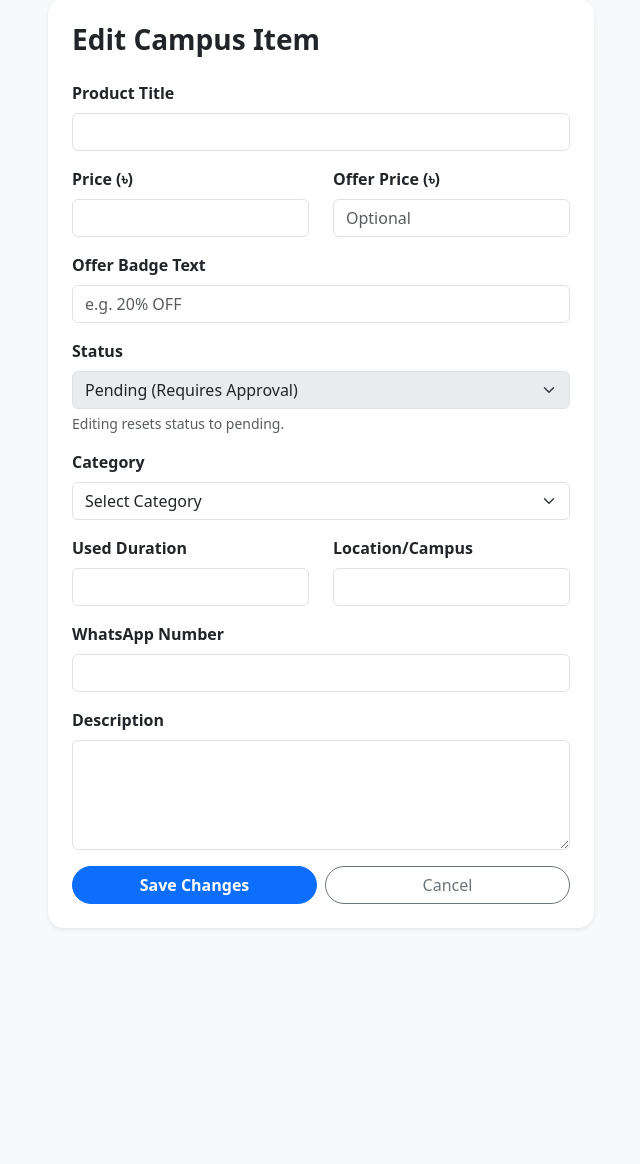
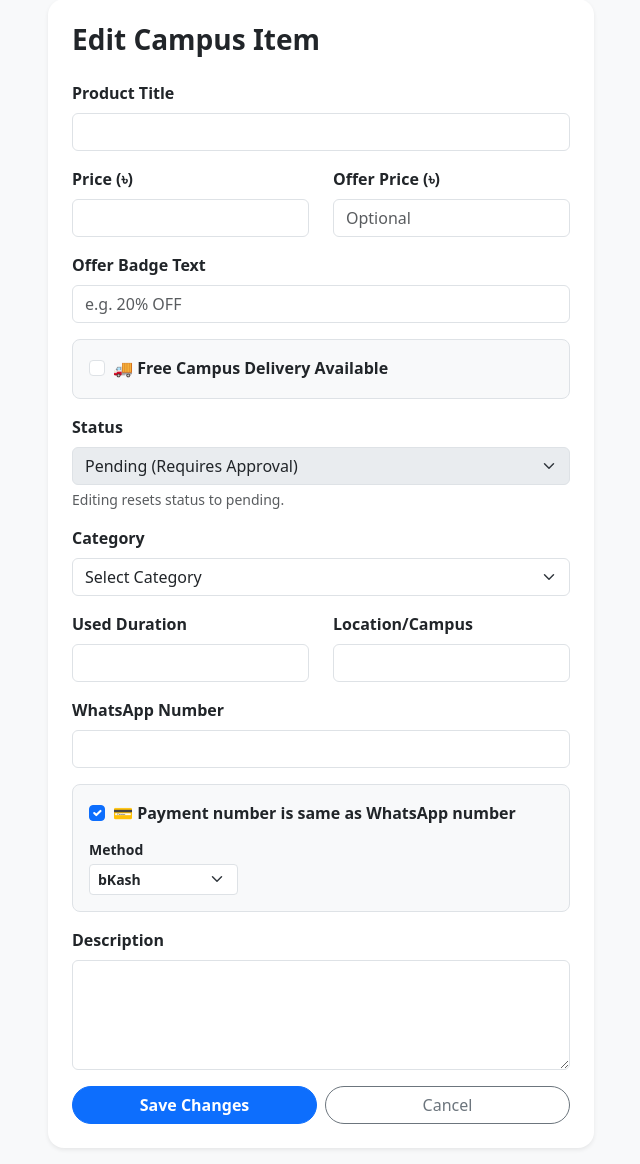
Before and after one commit to tanaybiswas-exe/diu-marketplace, a Flask app: template templates/edit_product.html in a window 1280 px wide. Shown: the part 49-1213 px from the top of the page, without its empty margins (319-959 px from the left). Before the commit the page ends 978 px from the top, so only its background shows below. Run offline with Flask 3, Linux system fonts and the light colour scheme; the template is opened without the code that fills it, so the values that code supplies are empty; some libraries are stand-ins or nearby versions.

Commit message:
edit_product.html

```diff
--- a/templates/edit_product.html
+++ b/templates/edit_product.html
@@ -5,6 +5,7 @@
     <meta name="viewport" content="width=device-width, initial-scale=1.0">
     <title>Edit Product - DIU Marketplace</title>
     <link href="https://cdn.jsdelivr.net/npm/bootstrap@5.3.0/dist/css/bootstrap.min.css" rel="stylesheet">
+    <link rel="stylesheet" href="https://cdn.jsdelivr.net/npm/bootstrap-icons@1.11.0/font/bootstrap-icons.css">
 </head>
 <body class="bg-light">
     <div class="container my-5">
@@ -35,6 +36,16 @@
                             <input type="text" name="offer_text" class="form-control" value="{{ product.offer_text if product.offer_text else '' }}" placeholder="e.g. 20% OFF">
                         </div>
 
+                        <!-- 🟢 Free Delivery Option -->
+                        <div class="mb-3 p-3 bg-light rounded-3 border">
+                            <div class="form-check">
+                                <input class="form-check-input cursor-pointer" type="checkbox" id="free_delivery" name="free_delivery" value="true" {% if product.free_delivery %}checked{% endif %}>
+                                <label class="form-check-label fw-bold text-dark cursor-pointer" for="free_delivery">
+                                    🚚 Free Campus Delivery Available
+                                </label>
+                            </div>
+                        </div>
+
                         <div class="mb-3">
                             <label class="form-label fw-bold">Status</label>
                             <select name="status" class="form-select" disabled>
@@ -47,7 +58,6 @@
                             <label class="form-label fw-bold">Category</label>
                             <select name="category" class="form-select" required>
                                 <option value="">Select Category</option>
-
                                 {% if live_categories %}
                                     {% for cat in live_categories %}
                                         <option value="{{ cat }}" {% if product.category == cat %}selected{% endif %}>{{ cat }}</option>
@@ -61,6 +71,7 @@
                                 {% endif %}
                             </select>
                         </div>
+
                         <div class="row mb-3">
                             <div class="col">
                                 <label class="form-label fw-bold">Used Duration</label>
@@ -72,9 +83,36 @@
                             </div>
                         </div>
 
+                        <!-- 🟢 WhatsApp Number -->
                         <div class="mb-3">
                             <label class="form-label fw-bold">WhatsApp Number</label>
-                            <input type="text" name="whatsapp" class="form-control" value="{{ product.whatsapp }}" required>
+                            <input type="tel" id="whatsapp_num" name="whatsapp" class="form-control" value="{{ product.whatsapp }}" required oninput="syncPaymentNumber()">
+                        </div>
+
+                        <!-- 🟢 Payment Number & Method Section -->
+                        <div class="mb-3 p-3 bg-light rounded-3 border">
+                            <div class="form-check mb-2">
+                                <input class="form-check-input cursor-pointer" type="checkbox" id="same_as_whatsapp" onchange="togglePaymentInput()"
+                                {% if not product.seller_mobile or product.seller_mobile == product.whatsapp %}checked{% endif %}>
+                                <label class="form-check-label fw-bold text-dark cursor-pointer" for="same_as_whatsapp">
+                                    💳 Payment number is same as WhatsApp number
+                                </label>
+                            </div>
+
+                            <div class="row g-2 pt-1">
+                                <div class="col-4">
+                                    <label class="form-label fw-bold small mb-1">Method</label>
+                                    <select name="seller_payment_method" class="form-select form-select-sm fw-bold">
+                                        <option value="bKash" {% if product.seller_payment_method == 'bKash' %}selected{% endif %}>bKash</option>
+                                        <option value="Nagad" {% if product.seller_payment_method == 'Nagad' %}selected{% endif %}>Nagad</option>
+                                        <option value="Rocket" {% if product.seller_payment_method == 'Rocket' %}selected{% endif %}>Rocket</option>
+                                    </select>
+                                </div>
+                                <div id="different_payment_box" class="col-8 {% if not product.seller_mobile or product.seller_mobile == product.whatsapp %}d-none{% endif %}">
+                                    <label class="form-label fw-bold small mb-1">Payment Number</label>
+                                    <input type="tel" id="payment_num" name="seller_mobile" class="form-control form-control-sm" value="{{ product.seller_mobile if product.seller_mobile else '' }}" placeholder="01XXXXXXXXX">
+                                </div>
+                            </div>
                         </div>
 
                         <div class="mb-3">
@@ -84,12 +122,45 @@
 
                         <div class="d-flex gap-2">
                             <button type="submit" class="btn btn-primary w-100 rounded-pill fw-bold">Save Changes</button>
-                            <a href="{{ url_for('user_profile', email=session['user_email']) }}" class="btn btn-outline-secondary w-100 rounded-pill">Cancel</a>
+                            <a href="{{ url_for('home') }}" class="btn btn-outline-secondary w-100 rounded-pill">Cancel</a>
                         </div>
                     </form>
                 </div>
             </div>
         </div>
     </div>
+
+    <!-- 🟢 JavaScript for Auto Sync & Toggle Payment Input -->
+    <script>
+        function togglePaymentInput() {
+            const checkbox = document.getElementById('same_as_whatsapp');
+            const paymentBox = document.getElementById('different_payment_box');
+            const paymentInput = document.getElementById('payment_num');
+
+            if (checkbox.checked) {
+                paymentBox.classList.add('d-none');
+                paymentInput.removeAttribute('required');
+                syncPaymentNumber();
+            } else {
+                paymentBox.classList.remove('d-none');
+                paymentInput.setAttribute('required', 'required');
+            }
+        }
+
+        function syncPaymentNumber() {
+            const checkbox = document.getElementById('same_as_whatsapp');
+            const whatsappInput = document.getElementById('whatsapp_num');
+            const paymentInput = document.getElementById('payment_num');
+
+            if (checkbox.checked) {
+                paymentInput.value = whatsappInput.value;
+            }
+        }
+
+        // Initialize Form Submit Handler to ensure seller_mobile is sent correctly
+        document.querySelector('form').addEventListener('submit', function() {
+            syncPaymentNumber();
+        });
+    </script>
 </body>
 </html>
```
